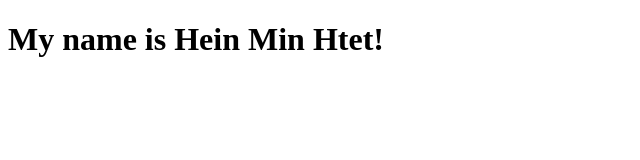
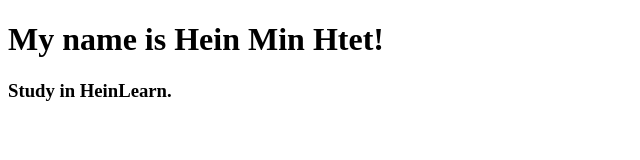
Before and after one commit to heinminhtet8138/heinminhtet8138.github.iio, a plain HTML site: page index.html in a window 1280 px wide. Shown: the whole page, without its empty margins (0-640 px from the left). Drawn offline with Linux system fonts and the light colour scheme.

Commit message:
modify index file

```diff
--- a/index.html
+++ b/index.html
@@ -8,5 +8,6 @@
 </head>
 <body>
     <h1>My name is Hein Min Htet!</h1>
+    <h3>Study in HeinLearn.</h3>
 </body>
 </html>
```
